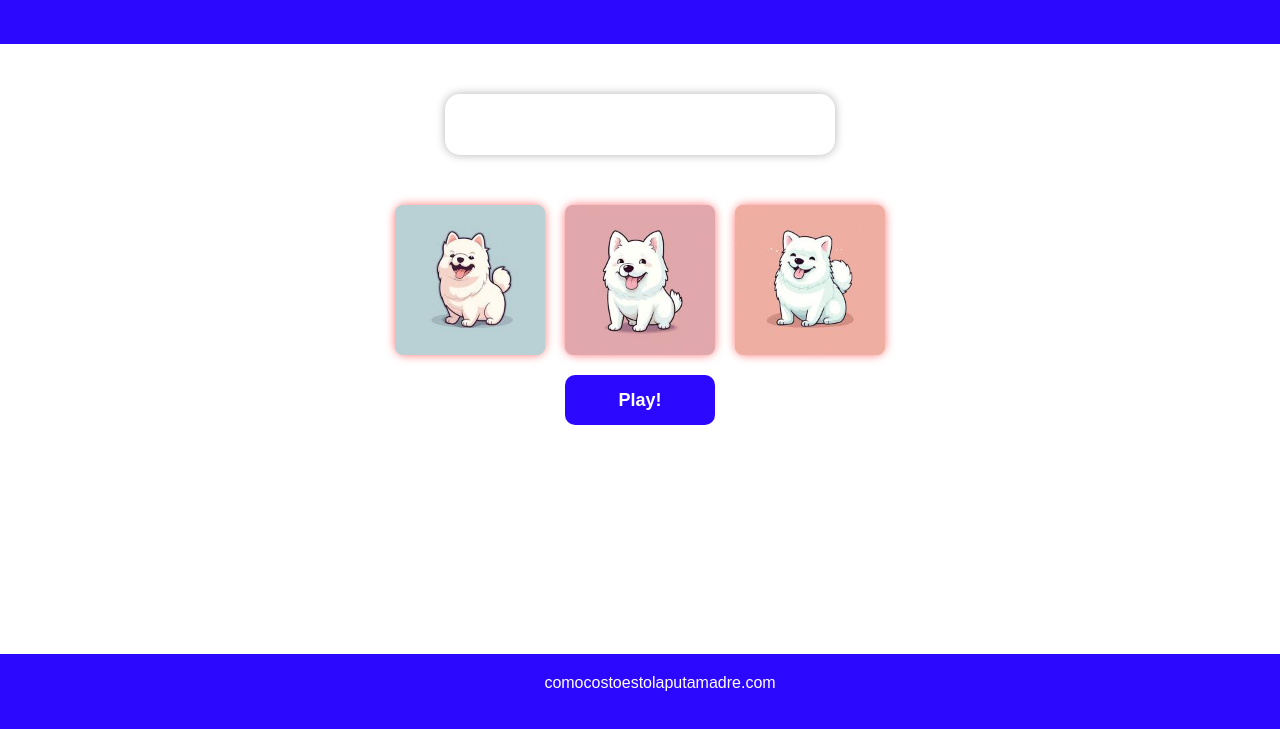
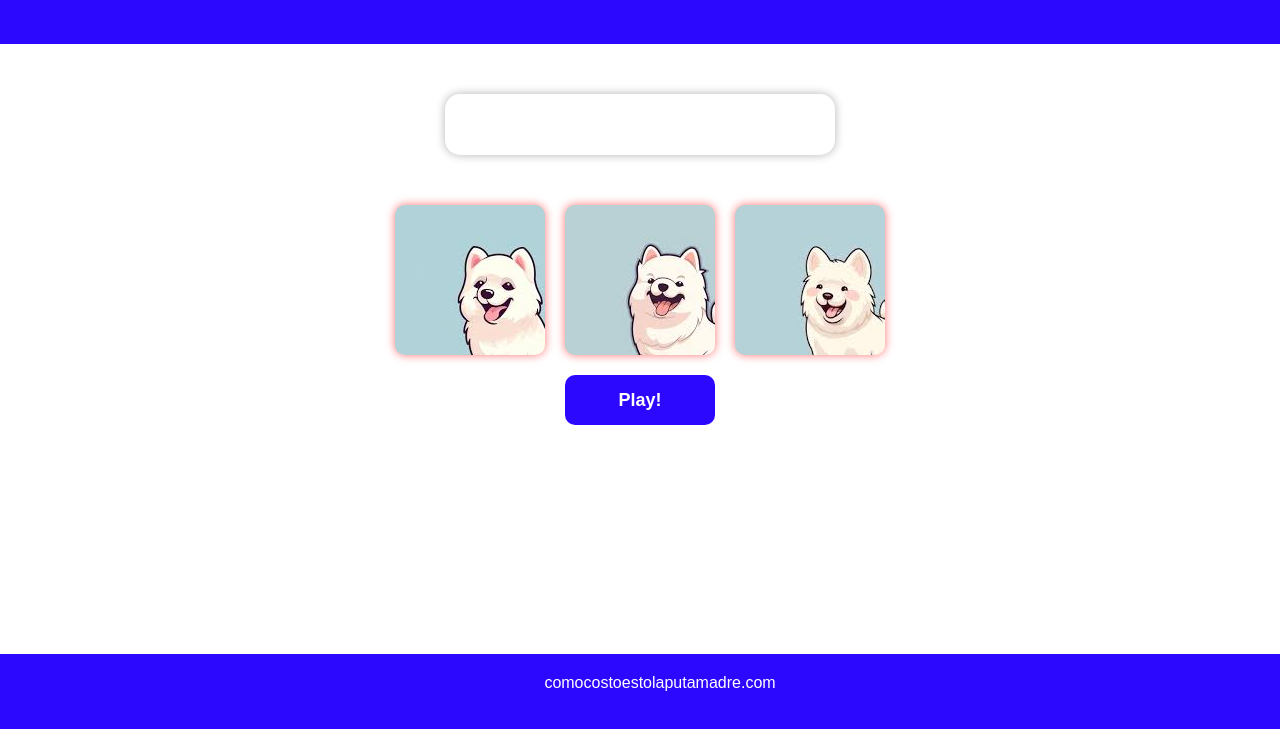
Before and after one commit to hevieri/SlotMachine, a website built with Vite: page index.html in a window 1280 px wide. Both pictures are taken after a click on the button "Play!". Shown: the part 31-760 px from the top of the page. Built offline with nearby package versions, Linux system fonts and the light colour scheme; files whose address does not match are found by name.

Commit message:
Integración del archivo main corregido

```diff
--- a/index.html
+++ b/index.html
@@ -7,49 +7,40 @@
     <title>Vite App</title>
   </head>
   <body>
-    <div id="app"></div>
-    <script type="module" src="/src/main.js"></script>
-  </body>
-</html>
-<!DOCTYPE html>
+    <!DOCTYPE html>
 <html lang="es">
 <head>
     <meta charset="UTF-8">
     <meta name="viewport" content="width=device-width, initial-scale=1.0">
     <title>Tragaperras</title>
-    <link rel="stylesheet" href="css/estilos.css">
+    <!-- <link rel="stylesheet" href="src/css/style.css"> -->
 </head>
 <nav>
     <h1>asdasdas</h1>
 </nav>
 
 
-
-
   <!-- HUD del Juego -->
 <body>
-
     <div class="hud">
         <div class="score">Score: </div>
         <div class="rewards">Rewards: </div>
     </div>
-
     <div class="container">
-        <div class="caja"><img src="img/1.jpeg" alt="Imagen 1"></div>
-        <div class="caja"><img src="img/2.jpeg" alt="Imagen 2"></div>
-        <div class="caja"><img src="img/3.jpeg" alt="Imagen 3"></div>
+        <div class="caja" id="boxOne"></div>
+        <div class="caja" id="boxTwo"><!-- <img src="src/assets/img/2.jpeg" alt="Imagen 2"> --></div>
+        <div class="caja" id="boxThree"><!-- <img src="src/assets/img/3.jpeg" alt="Imagen 3"> --></div>
     </div>
-
 
       <!-- Botón de Jugar -->
       <button class="button" id="toPlay">Play!</button>
-
-      <!-- <script src="./script/main.js"></script> -->
-
-      <footer>
+    <footer>
         <p>comocostoestolaputamadre.com</p>
     </footer>
-
+    <script src="./script/main.js"></script>
 </body>
 
 </html>
+    <script type="module" src="/src/main.js"></script>
+  </body>
+</html>
--- a/src/main.js
+++ b/src/main.js
@@ -8,15 +8,18 @@ para que paren todos y por cosas dle azar coincidan.
 ----------------------------------------------------------------------------*/
 import './css/style.css';
 
+const MAXIMUM_AMOUNT_PER_ROUND_BOX1 = 25;
+const MAXIMUM_AMOUNT_PER_ROUND_BOX2 = 35;
+const MAXIMUM_AMOUNT_PER_ROUND_BOX3 = 40;
 
 //--Array de imágenes
 const imageArray = [
-  "src/assets/img/1.jpg",
-  "src/assets/img/2.jpg",
-  "src/assets/img/3.jpg",
-  "src/assets/img/4.jpg",
-  "src/assets/img/5.jpg",
-  "src/assets/img/6.jpg",
+    "src/assets/img/1.jpeg",
+    "src/assets/img/2.jpeg",
+    "src/assets/img/3.jpeg",
+    "src/assets/img/4.jpeg",
+    "src/assets/img/5.jpeg",
+    "src/assets/img/6.jpeg",
 ];
 
 //--Retornar un número random con la cantida de imágenes.
@@ -47,11 +50,12 @@ const startChangingImages = ()=>{
     const ideInterval1 = setInterval(()=>{
 
         counter1 ++;
-      const image = imageArray();
-      boxOne.style.backgroundImage = imageArray[image];
+        const image = getRandomNumber();
+        console.log(image, imageArray[image])
+        boxOne.style.backgroundImage = `url(${imageArray[image]})`;
 
-      if(counter1 === 20)stopInterval(ideInterval1);
-  },800);
+        if(counter1 === MAXIMUM_AMOUNT_PER_ROUND_BOX1 )stopInterval(ideInterval1);
+    },200);
 
 
     //intervalo de la caja dos
@@ -59,27 +63,29 @@ const startChangingImages = ()=>{
     const ideInterval2 = setInterval(()=>{
 
         counter2 ++;
-      const image = imageArray();
-      boxTwo.style.backgroundImage = imageArray[image];
-      if(counter2 === 28)stopInterval(ideInterval2);
-  },800);
+        const image = getRandomNumber();
+        boxTwo.style.backgroundImage = `url(${imageArray[image]})`;
+        if(counter2 === MAXIMUM_AMOUNT_PER_ROUND_BOX2 )stopInterval(ideInterval2);
+    },200);
 
 
     //intervalo de la caja tres
     let counter3 = 0;
     const ideInterval3 = setInterval(()=>{
         counter3 ++;
-      const image = "" //imageArray();
-      boxThree.style.backgroundImage = imageArray[image];
-      if(counter3 === 38)stopInterval(ideInterval3);
+        const image = getRandomNumber();
+        boxThree.style.backgroundImage =  `url(${imageArray[image]})`;
+        if(counter3 === MAXIMUM_AMOUNT_PER_ROUND_BOX3 )stopInterval(ideInterval3);
 
-  },800);
+    },200);
 
 }
 
 
 //--Escuchar click del botón "Jugar"
-startPlayingButton.addEventListener("click", startChangingImages());
+startPlayingButton.addEventListener("click", ()=>{
+    startChangingImages()
+});
 
 // startChangingImages()
 console.log(imageArray);
```
Lines whose indentation alone changed are shown as unchanged.
